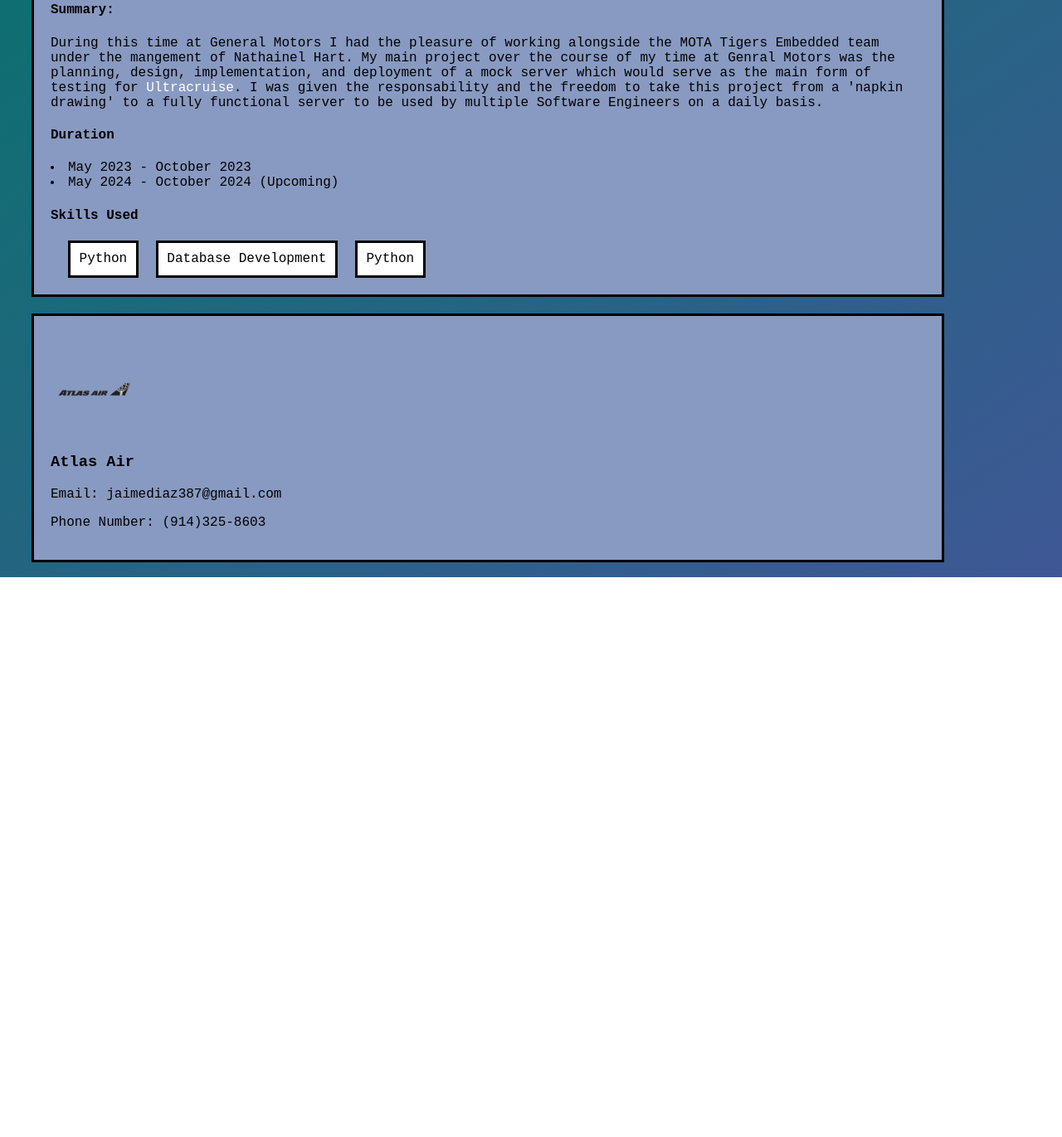
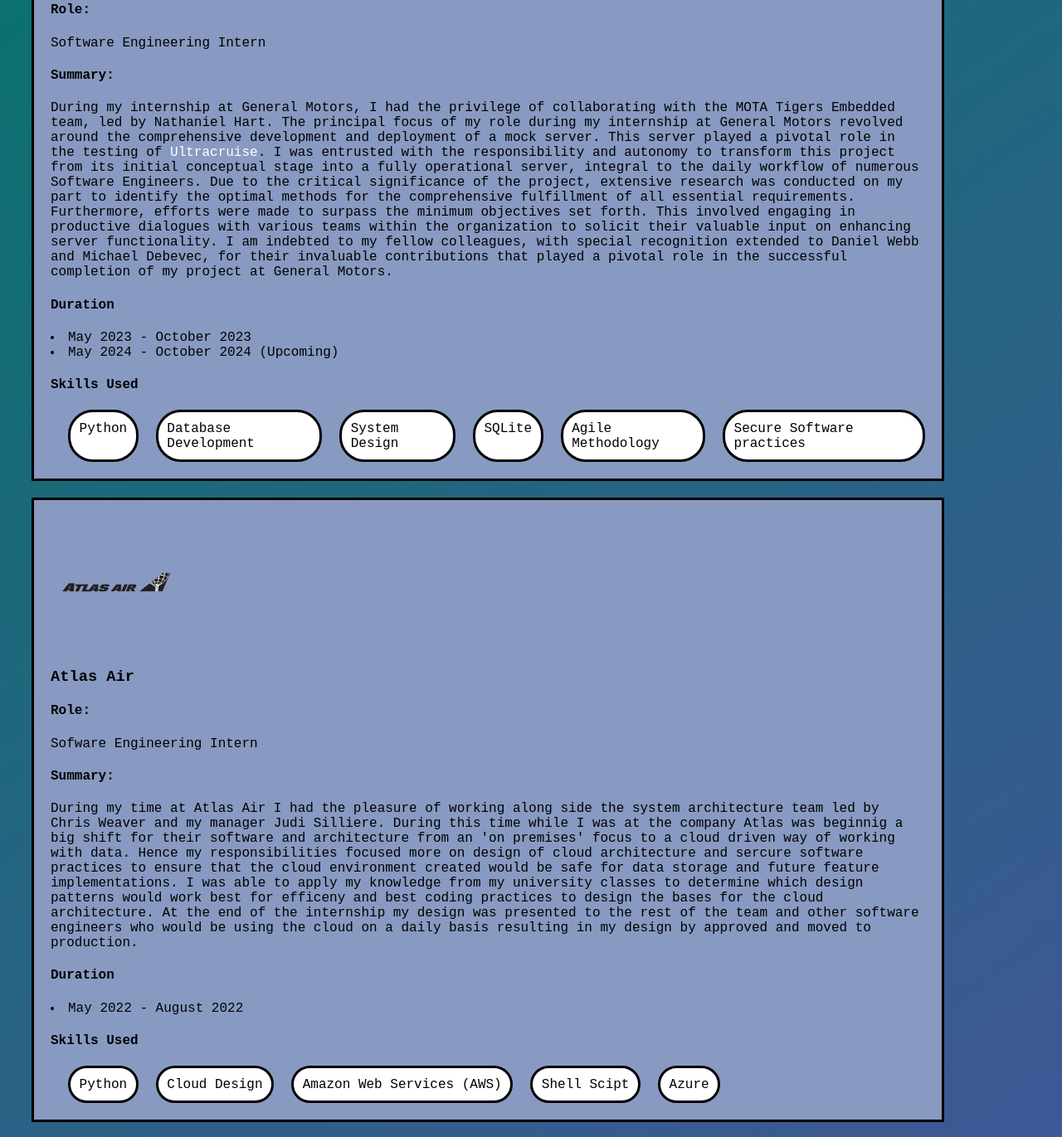
Before and after one commit to Jsd5582/Website, a plain HTML site: page src/experience.html in a window 1280 px wide. Shown: the part 333-1704 px from the top of the page at 83% size. Before the commit the page ends 1029 px from the top, so only its background shows below. Drawn offline with Linux system fonts and the light colour scheme.

Commit message:
Completed the General Motors info card, finishing up the Atlas Air info card

```diff
--- a/src/experience.html
+++ b/src/experience.html
@@ -18,16 +18,22 @@
     <div class="row">
         <div class="rightcolumnXP">
             <div class="General_Motors">
-                <img src="GM_logo.png" alt="Logo" class="Logo">
+                <img src="GM_logo.png" alt="Logo" class="Logo_GM">
                 <div class="Info_card">
                     <h3>General Motors</h3>
+                    <h4>Role:</h4>
+                        <p>Software Engineering Intern</p>
                     <h4>Summary:</h4>
                         <p>
-                            During this time at General Motors I had the pleasure of working alongside the MOTA Tigers Embedded team under the mangement of Nathainel Hart.
-                            My main project over the course of my time at Genral Motors was the planning, design, implementation, and deployment of a mock server which
-                            would serve as the main form of testing for <a href="https://www.gm.com/commitments/path-to-autonomous">Ultracruise</a>. I was given the responsability
-                            and the freedom to take this project from a 'napkin drawing' to a fully functional server to be used by multiple Software Engineers on a daily basis.
-
+                            During my internship at General Motors, I had the privilege of collaborating with the MOTA Tigers Embedded team, led by Nathaniel Hart. The principal
+                            focus of my role during my internship at General Motors revolved around the comprehensive development and deployment of a mock server. This server played
+                            a pivotal role in the testing of <a href="https://www.gm.com/commitments/path-to-autonomous">Ultracruise</a>. I was entrusted with the responsibility and
+                            autonomy to transform this project from its initial conceptual stage into a fully operational server, integral to the daily workflow of numerous Software
+                            Engineers. Due to the critical significance of the project, extensive research was conducted on my part to identify the optimal methods for the
+                            comprehensive fulfillment of all essential requirements. Furthermore, efforts were made to surpass the minimum objectives set forth. This involved engaging
+                            in productive dialogues with various teams within the organization to solicit their valuable input on enhancing server functionality. I am indebted to my
+                            fellow colleagues, with special recognition extended to Daniel Webb and Michael Debevec, for their invaluable contributions that played a pivotal role in
+                            the successful completion of my project at General Motors.
                         </p>
                     <h4>Duration</h4>
                         <li>May 2023 - October 2023</li>
@@ -41,19 +47,58 @@
                                 Database Development
                             </div>
                             <div class="Skill_Used">
-                                Python
+                                System Design
+                            </div>
+                            <div class="Skill_Used">
+                                SQLite
+                            </div>
+                            <div class="Skill_Used">
+                                Agile Methodology
+                            </div>
+                            <div class="Skill_Used">
+                                Secure Software practices
                             </div>
                         </div>
                 </div>
             </div>
 
             <div class="Atlas_Air">
-            <p>
-                <img src="Atlas_air_logo.png" alt="Logo" class="Logo">
-            </p>
-            <h3>Atlas Air</h3>
-            <p>Email: jaimediaz387@gmail.com</p>
-            <p>Phone Number: (914)325-8603</p>
+                <img src="Atlas_air_logo.png" alt="Logo" class="Logo_Atlas">
+                <div class="Info_card">
+                    <h3>Atlas Air</h3>
+                    <h4>Role:</h4>
+                        <p>Sofware Engineering Intern</p>
+                    <h4>Summary:</h4>
+                        <p>
+                            During my time at Atlas Air I had the pleasure of working along side the system architecture team led by Chris Weaver and my manager Judi Silliere. During
+                            this time while I was at the company Atlas was beginnig a big shift for their software and architecture from an 'on premises' focus to a cloud driven way
+                            of working with data. Hence my responsibilities focused more on design of cloud architecture and sercure software practices to ensure that the cloud
+                            environment created would be safe for data storage and future feature implementations. I was able to apply my knowledge from my university classes to
+                            determine which design patterns would work best for efficeny and best coding practices to design the bases for the cloud architecture. At the end of the
+                            internship my design was presented to the rest of the team and other software engineers who would be using the cloud on a daily basis resulting in my design
+                            by approved and moved to production.
+                        </p>
+                    <h4>Duration</h4>
+                        <li>May 2022 - August 2022</li>
+                    <h4>Skills Used</h4>
+                        <div class="Skills">
+                            <div class="Skill_Used">
+                                Python
+                            </div>
+                            <div class="Skill_Used">
+                                Cloud Design
+                            </div>
+                            <div class="Skill_Used">
+                                Amazon Web Services (AWS)
+                            </div>
+                            <div class="Skill_Used">
+                                Shell Scipt
+                            </div>
+                            <div class="Skill_Used">
+                                Azure
+                            </div>
+                        </div>
+                </div>
             </div>
 
         </div>
--- a/src/style.css
+++ b/src/style.css
@@ -78,6 +78,7 @@ body {
   border-style: solid;
   margin-left: 2%;
   padding: 1%;
+  border-radius: 30px;
 }
 
 .Atlas_Air {
@@ -111,6 +112,17 @@ body {
 /* Logo */
 .Logo{
   max-width: 10%;
+  max-height: 10%;
+}
+
+.Logo_GM{
+  max-width: 10%;
+  max-height: 10%;
+}
+
+
+.Logo_Atlas{
+  max-width: 15%;
   max-height: 10%;
 }
 
```
